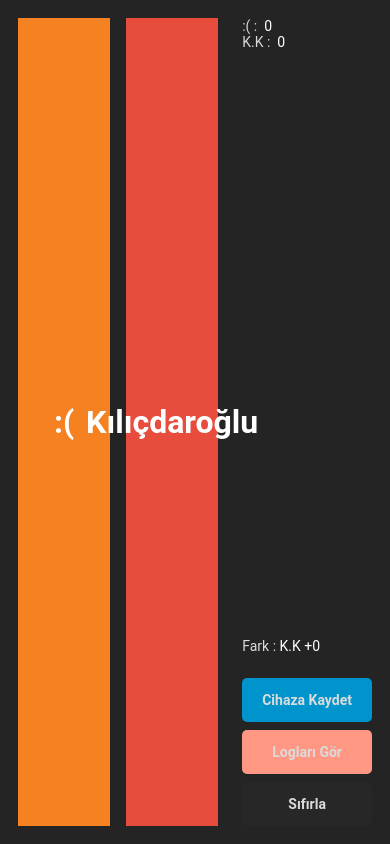
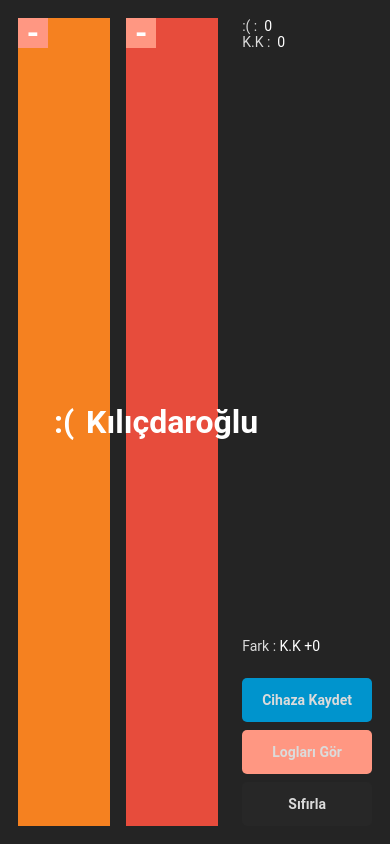
Before and after one commit to ugur-eren/election-counter, a React Native app: screen / in a window 390 px wide. Built offline with nearby package versions, Linux system fonts and the light colour scheme.

Commit message:
Party decrement action

```diff
--- a/src/Screens/Landing/Party/Party.styles.ts
+++ b/src/Screens/Landing/Party/Party.styles.ts
@@ -17,4 +17,18 @@
   kk: {
     backgroundColor: Theme.colors.chp,
   },
+
+  decrement: {
+    position: 'absolute',
+    top: 0,
+    left: 0,
+    backgroundColor: Theme.colors.accent,
+    width: 30,
+    height: 30,
+  },
+  decrementTouchable: {
+    flex: 1,
+    alignItems: 'center',
+    justifyContent: 'center',
+  },
 });
--- a/src/Screens/Landing/Party/Party.tsx
+++ b/src/Screens/Landing/Party/Party.tsx
@@ -10,15 +10,24 @@
 
   const dispath = useAppDispatch();
 
-  const onPress = () => dispath(VotesActions.increment(party));
+  const increment = () => dispath(VotesActions.increment(party));
+  const decrement = () => dispath(VotesActions.decrement(party));
 
   return (
     <View style={[styles.container, styles[party]]}>
-      <Touchable style={styles.touchable} onPress={onPress}>
+      <Touchable style={styles.touchable} onPress={increment}>
         <Text weight="bold" color="textStrong" fontSize={32}>
           {party === 'rte' ? ':(' : 'Kılıçdaroğlu'}
         </Text>
       </Touchable>
+
+      <View style={styles.decrement}>
+        <Touchable style={styles.decrementTouchable} onPress={decrement}>
+          <Text weight="bold" color="textStrong" fontSize={32} lineHeight={32}>
+            -
+          </Text>
+        </Touchable>
+      </View>
     </View>
   );
 };
```
